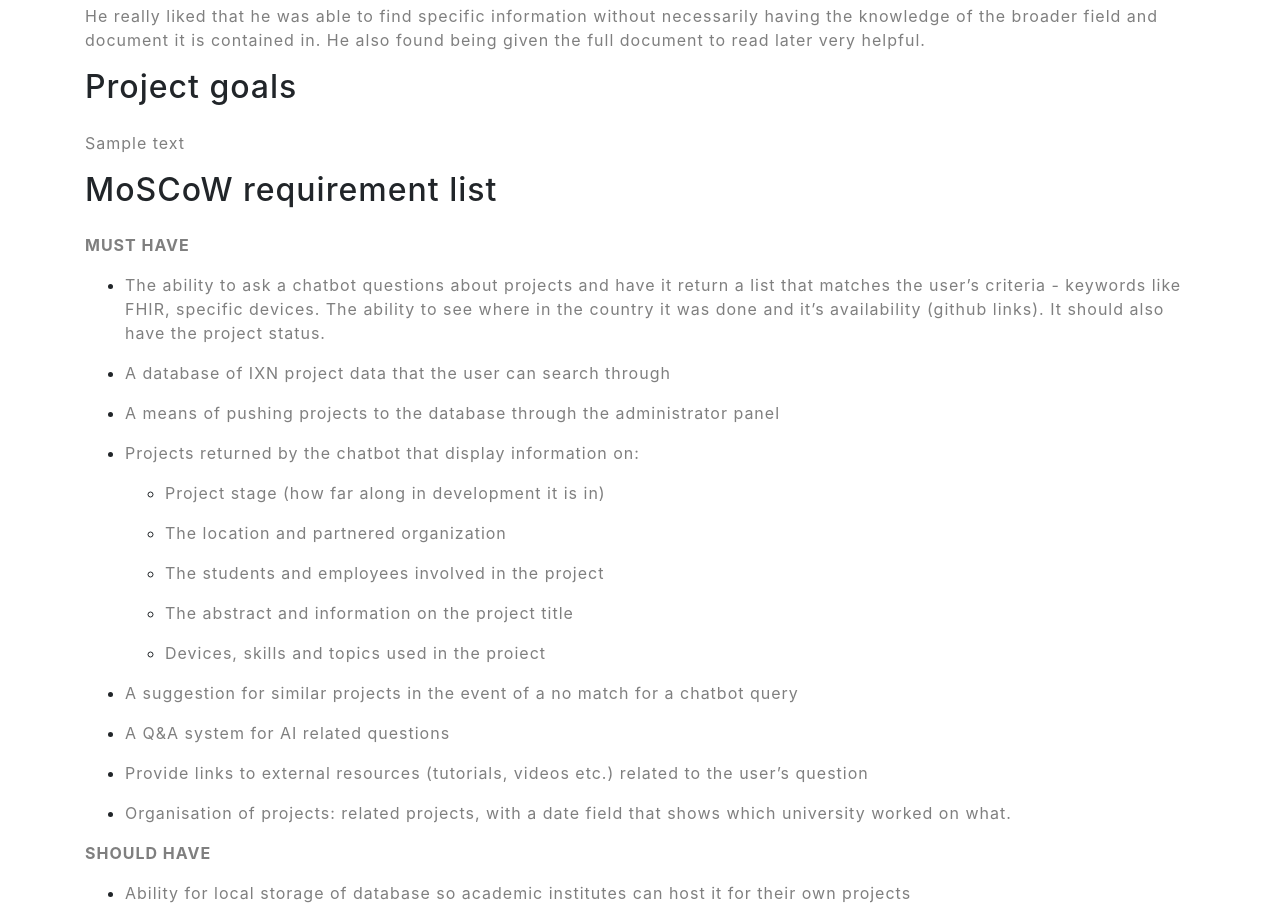
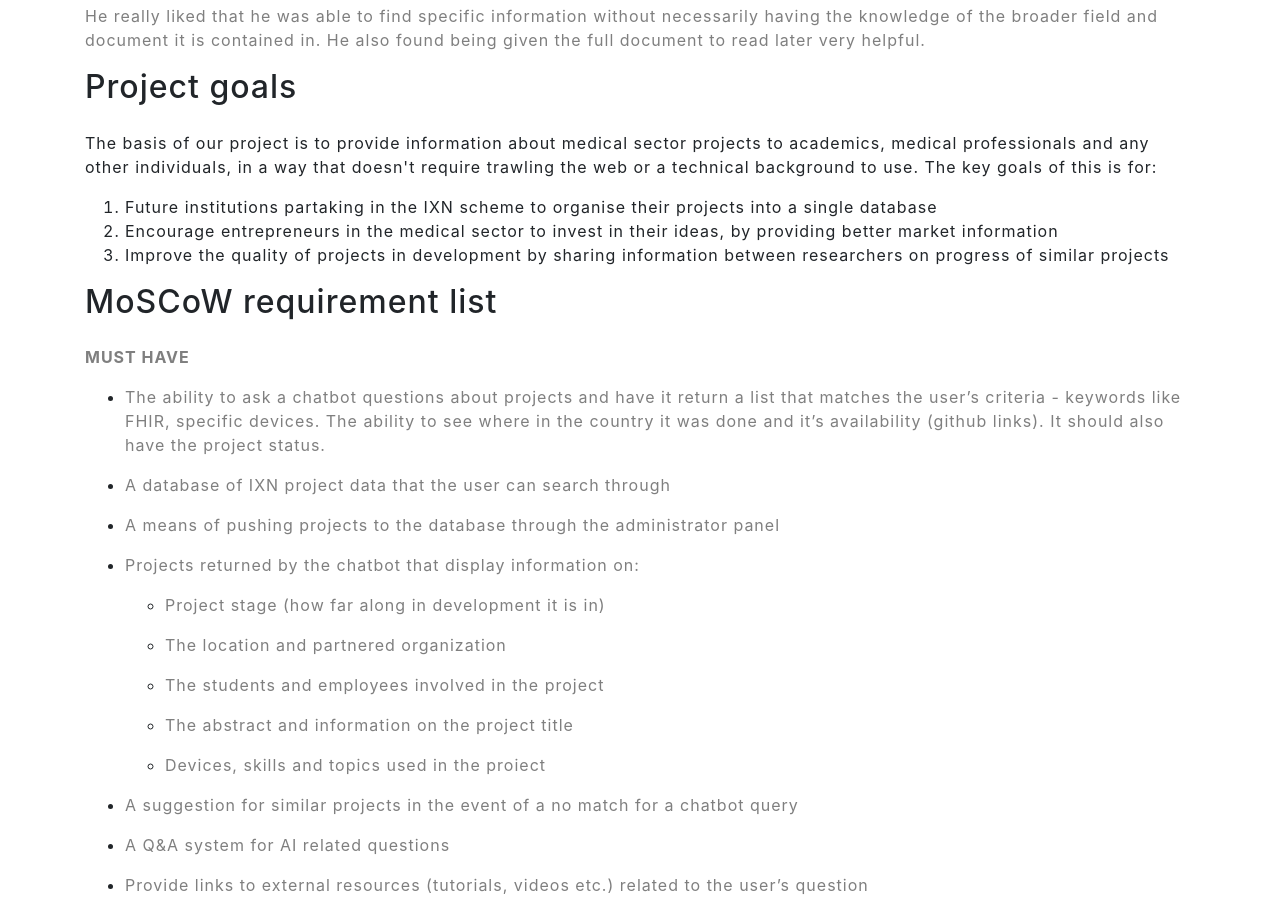
Before and after one commit to GCHeroes1/Group42Website, a website with bundled scripts: page 1requirements.html in a window 1280 px wide. Shown: the part 3840-4750 px from the top of the page. Built offline with nearby package versions, Linux system fonts and the light colour scheme.

Commit message:
Project Goals
Took 15 minutes

```diff
--- a/1requirements.html
+++ b/1requirements.html
@@ -210,7 +210,13 @@
     <div class="row">
       <div class="col-lg-12 mx-auto">
         <h2 class="text-black mb-4">Project goals</h2>
-        <p class="text-black-50">Sample text</p>
+        <p>The basis of our project is to provide information about medical sector projects to academics, medical professionals and any other individuals, in a way that
+        doesn't require trawling the web or a technical background to use. The key goals of this is for:</p>
+        <ol>
+          <li>Future institutions partaking in the IXN scheme to organise their projects into a single database</li>
+          <li>Encourage entrepreneurs in the medical sector to invest in their ideas, by providing better market information</li>
+          <li>Improve the quality of projects in development by sharing information between researchers on progress of similar projects</li>
+        </ol>
       </div>
     </div>
     <!--<img src="img/ipad.png" class="img-fluid" alt="">-->
```
